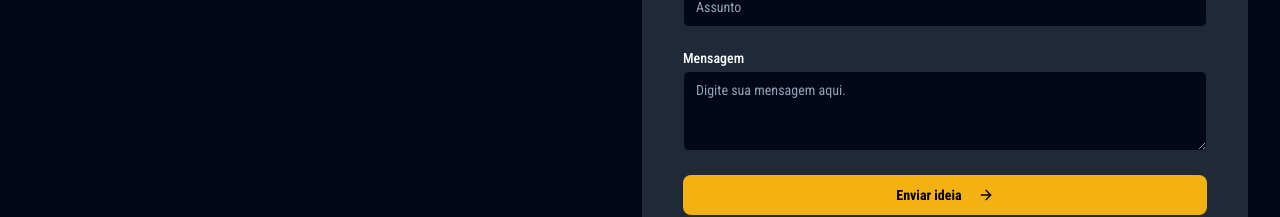
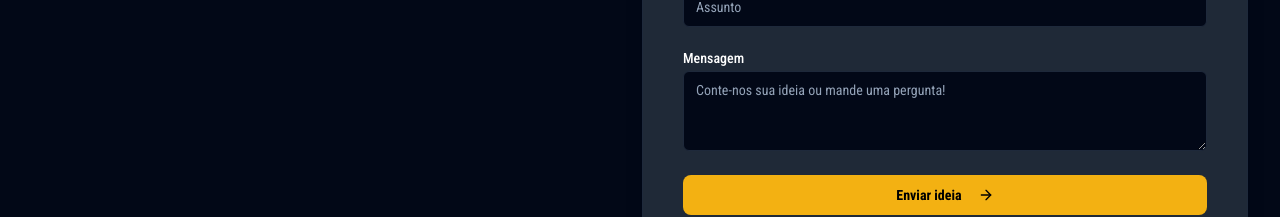
Before and after one commit to Kizenbahs/pt.carbonprint.lv, a React (Vite) app: page / in a window 1280 px wide. Shown: the part 2607-2824 px from the top of the page. Built offline with nearby package versions, Linux system fonts and the light colour scheme.

Commit message:
Update contact form message placeholder text

```diff
--- a/src/components/Contact.tsx
+++ b/src/components/Contact.tsx
@@ -64,7 +64,7 @@ const Contact = ({
             </div>
             <div className="grid w-full gap-1.5">
               <Label htmlFor="message">Mensagem</Label>
-              <Textarea placeholder="Digite sua mensagem aqui." id="message" />
+              <Textarea placeholder="Conte-nos sua ideia ou mande uma pergunta!" id="message" />
             </div>
             <Button className="w-full bg-[#f3b112] hover:bg-[#e0a20f] text-black font-bold rounded-lg border-none flex items-center justify-center">
               Enviar ideia
```
